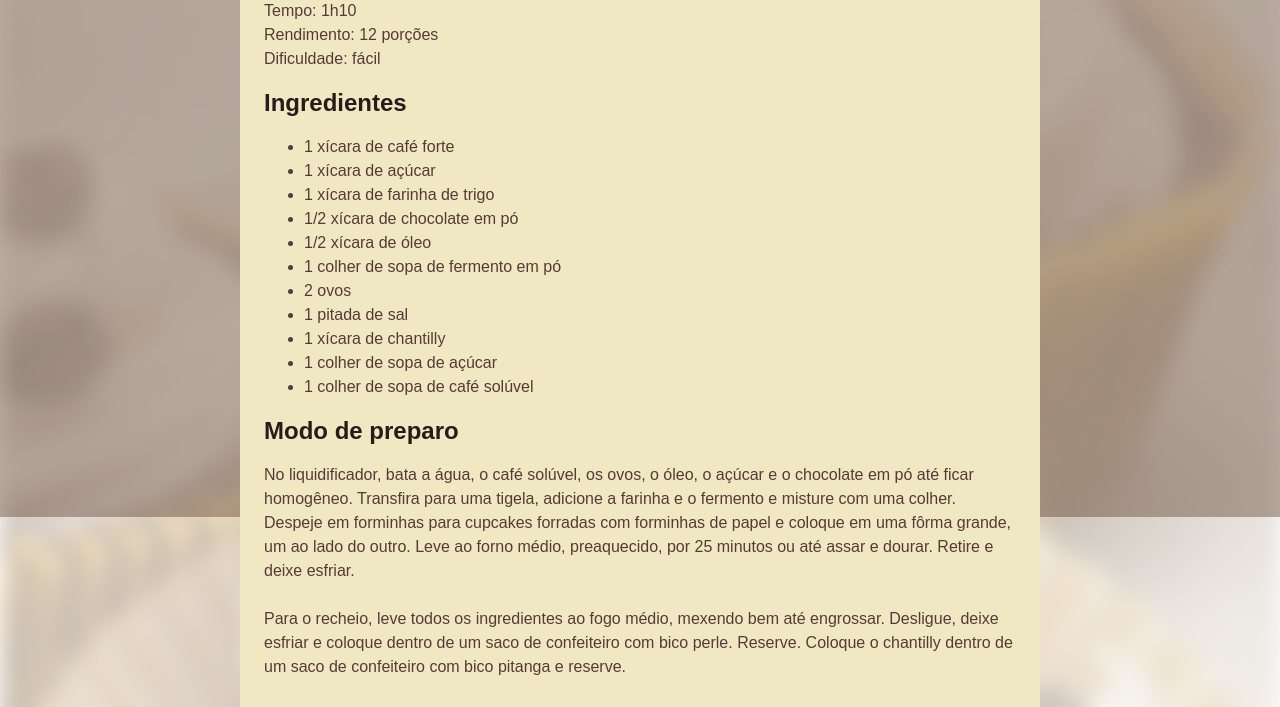
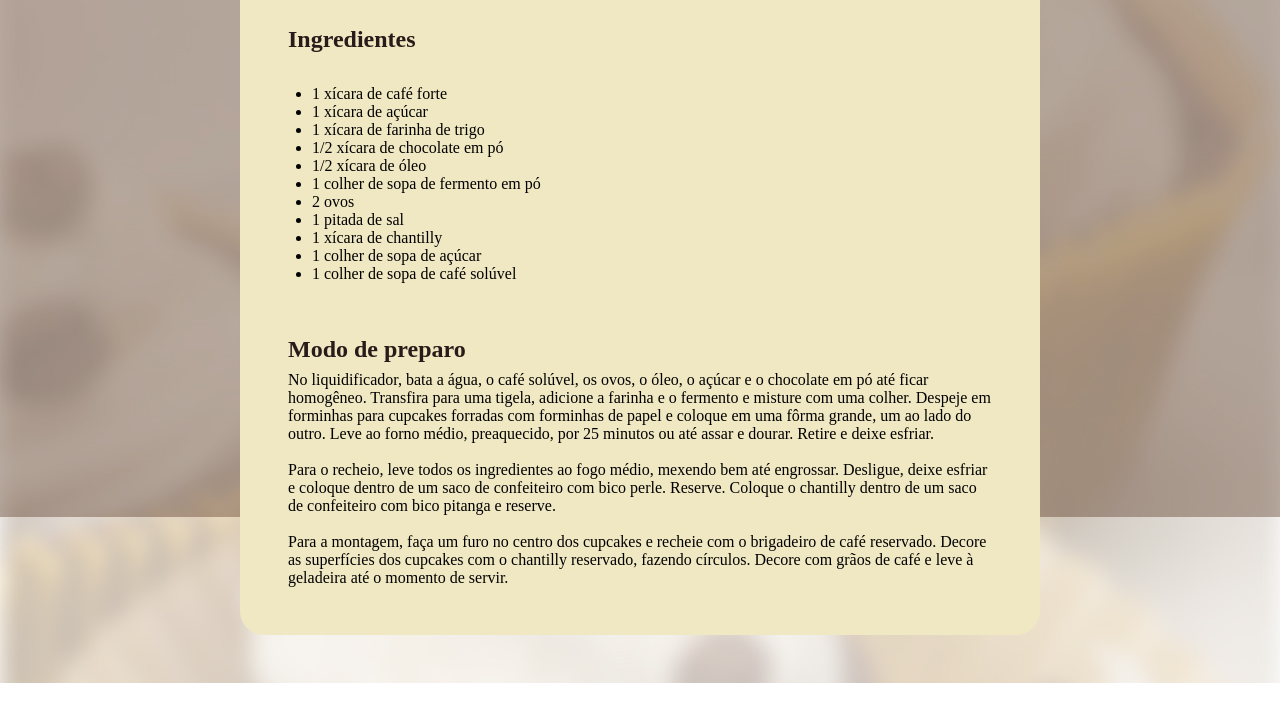
Before and after one commit to evo06/projeto, a plain HTML site: page index.html in a window 1280 px wide. Shown: the part 283-990 px from the top of the page. After the commit the page ends 966 px from the top, so only its background shows below. Drawn offline with Linux system fonts and the light colour scheme; a web font is replaced by a local one.

Commit message:
personalizando os espaços

```diff
--- a/style.css
+++ b/style.css
@@ -1,4 +1,8 @@
-:root {
+*{
+  margin: 0;
+  padding: 0; /* Remove o espaçamento padrão do navegador */
+}
+root {
   font-family: 'Alice', sans-serif;
   line-height: 150%;
   color: #573a37;
@@ -9,9 +13,9 @@ body{
   background-image: url(assets/bg-image.jpg);
   background-size: cover;
 
-
   margin: 0;
   padding: 0;
+
 }
 
 body::before {
@@ -28,7 +32,7 @@ body::before {
 
 
 #page {
-  position: relative;
+  position: relative; /* Permite que o conteúdo fique acima do fundo */
   z-index: 2; /* Coloca o conteúdo acima do fundo */
   box-sizing: border-box; /* Inclui padding e border no tamanho total */
   width: 800px;
@@ -44,6 +48,13 @@ img {
   margin: auto;
   width: 100%;
   height: auto; /* Mantém a proporção da imagem */
+}
+main {
+  padding: 24px;
+}
+
+section + section {
+  margin-top: 24px;
 }
 
 #page{
@@ -63,6 +74,9 @@ img{
   height: auto; /* Mantém a proporção da imagem */
   background-size: cover;
 }
+#about p + p {
+  margin-top: 12px;
+}
 h1{
   line-height: 140%;
   font-size: 40px;
@@ -72,4 +86,9 @@ h2{
 }
 h1, h2 {
   color: #291b1a;
+  margin-bottom: 4px;
+  line-height: 150%;
 }
+ul {
+  padding: 24px;
+}
```
